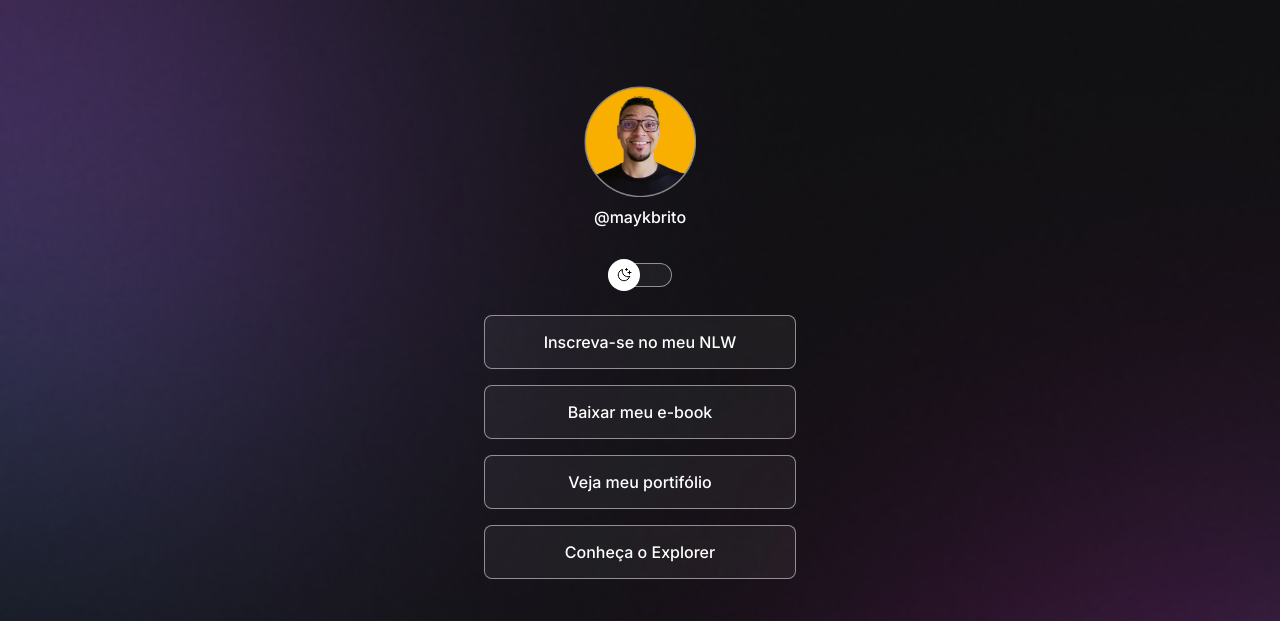
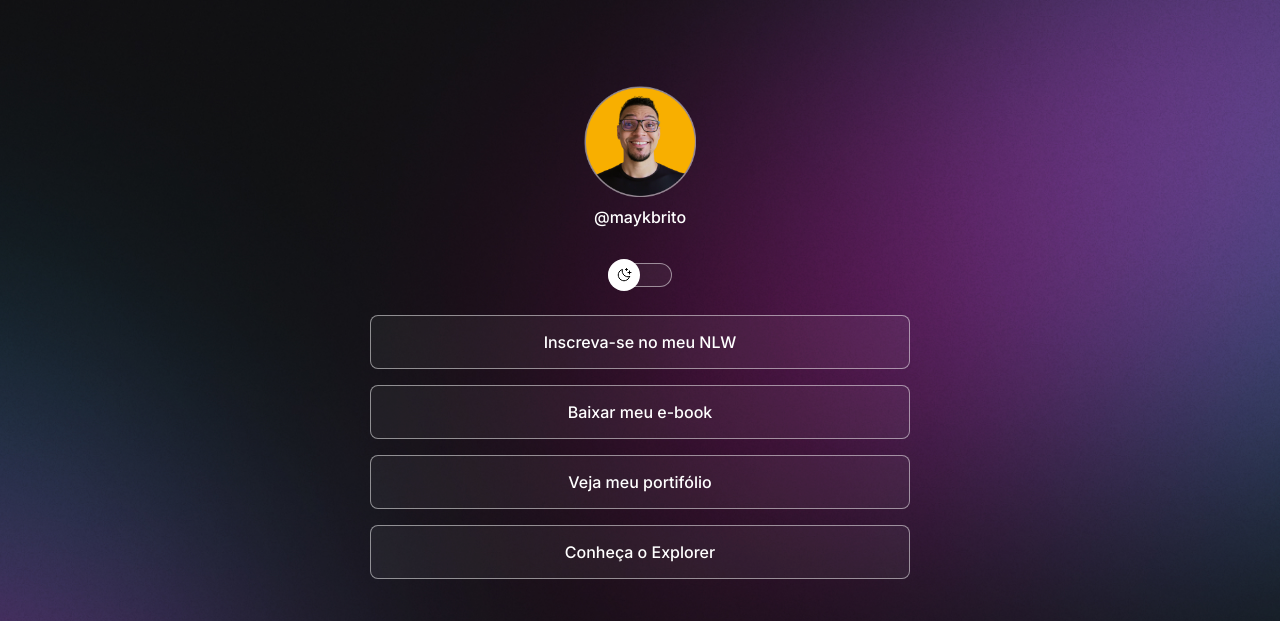
Before and after one commit to LuannFontes/Projeto-RocketSeat, a plain HTML site: page index.html in a window 1280 px wide. Shown: the top 621 px of the page. Drawn offline with nearby package versions, Linux system fonts and the light colour scheme.

Commit message:
change background based on media

```diff
--- a/style.css
+++ b/style.css
@@ -28,6 +28,7 @@
 
 body {
 background: var(--bg-url) no-repeat top center/cover;
+height: 100vh;
 }
 
 body * {
@@ -36,7 +37,8 @@ body * {
 }
 
 #container {
-    width: 360px;
+    width: 100%;
+    max-width: 588px;
     margin: 56px auto 0px;
     padding: 0 24px;
 }
@@ -170,3 +172,14 @@ footer{
     font-size: 14px;
 
 }
+
+/* media queries */
+@media (min-width: 700px) {
+    :root {
+        --bg-url: url(./assets/bg-desktop.jpg);
+    }
+
+    .light {
+        --bg-url: url(./assets/bg-desktop/light.jpg);
+       }
+}
```
